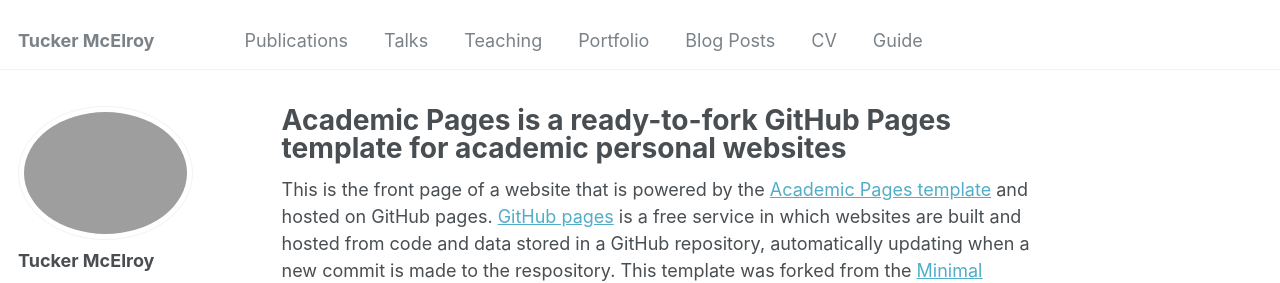
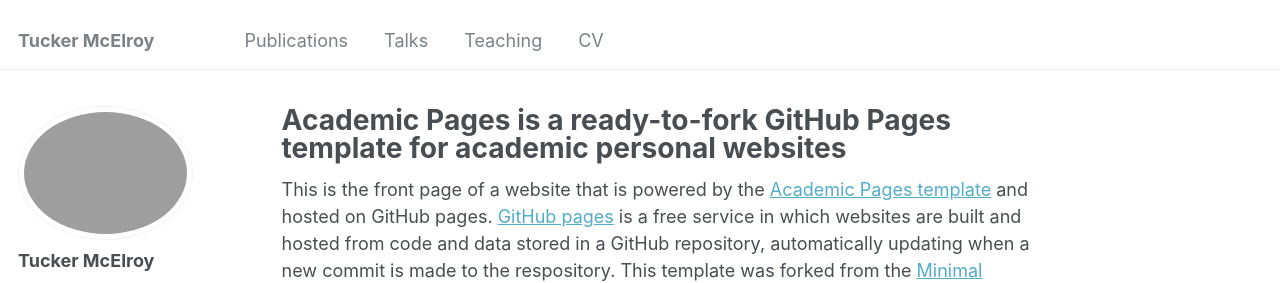
Before and after one commit to tuckermcelroy/tuckermcelroy.github.io, a Jekyll site: the page built from _pages/about.md, in a window 1280 px wide. Shown: the top 283 px of the page. Built offline with Jekyll 4.4.1, drawn with Linux system fonts in a browser that asks for light colours; some web fonts are replaced.

Commit message:
Update navigation.yml

```diff
--- a/_data/navigation.yml
+++ b/_data/navigation.yml
@@ -14,14 +14,8 @@ main:
   - title: "Teaching"
     url: /teaching/
 
-  - title: "Portfolio"
-    url: /portfolio/
-
-  - title: "Blog Posts"
-    url: /year-archive/
+#  - title: "Blog Posts"
+#    url: /year-archive/
 
   - title: "CV"
     url: /cv/
-
-  - title: "Guide"
-    url: /markdown/
```
